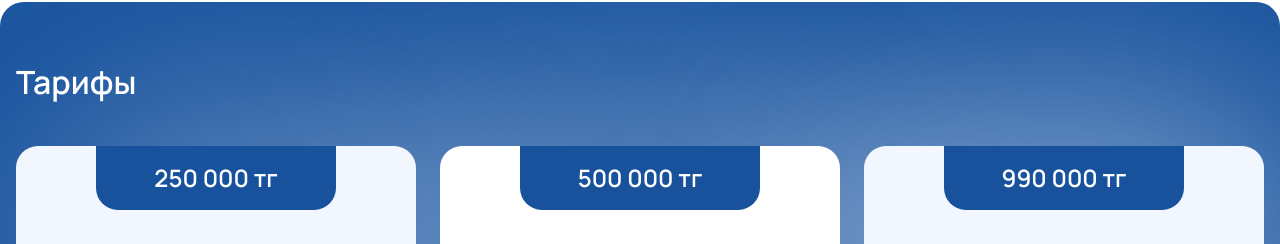
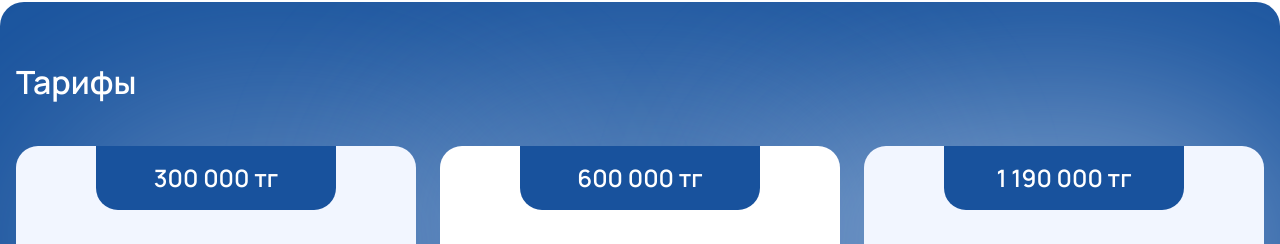
Before and after one commit to temirrllan/ittalker, a Next.js app: page / in a window 1280 px wide. Shown: the part 4832-5076 px from the top of the page. Built offline with nearby package versions, Linux system fonts and the light colour scheme.

Commit message:
Изменил цены за курсы в PriceSection.tsx в 3-ч местах

```diff
--- a/src/sections/PriceSection.tsx
+++ b/src/sections/PriceSection.tsx
@@ -103,7 +103,7 @@ const PriceSection = ({ openModal }: PriceSectionProps) => {
   const priceCards = [
     {
       title: 'Базовый',
-      price: '250 000 тг',
+      price: '300 000 тг',
       color:'#F2F6FF',
       features: [
         'Все уроки курса',
@@ -118,7 +118,7 @@ const PriceSection = ({ openModal }: PriceSectionProps) => {
     },
     {
       title: 'С обратной связью',
-      price: '500 000 тг',
+      price: '600 000 тг',
       color:'#fff',
       features: [
         'Все уроки курса',
@@ -137,7 +137,7 @@ const PriceSection = ({ openModal }: PriceSectionProps) => {
     },
     {
       title: 'Премиум',
-      price: '990 000 тг',
+      price: '1 190 000 тг',
       color:'#F2F6FF',
       features: [
         `Все перечисленное в тарифе "С\nобратной связью", и дополнительно:
```
